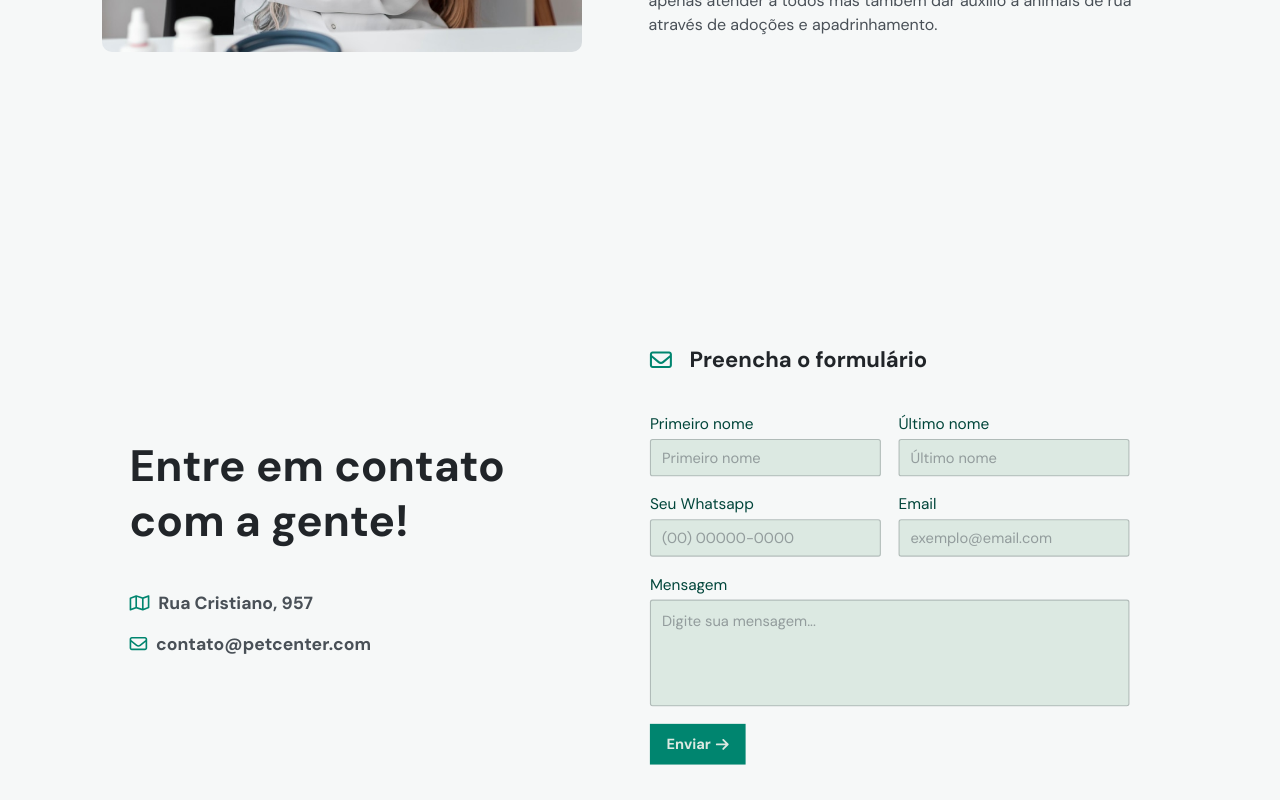
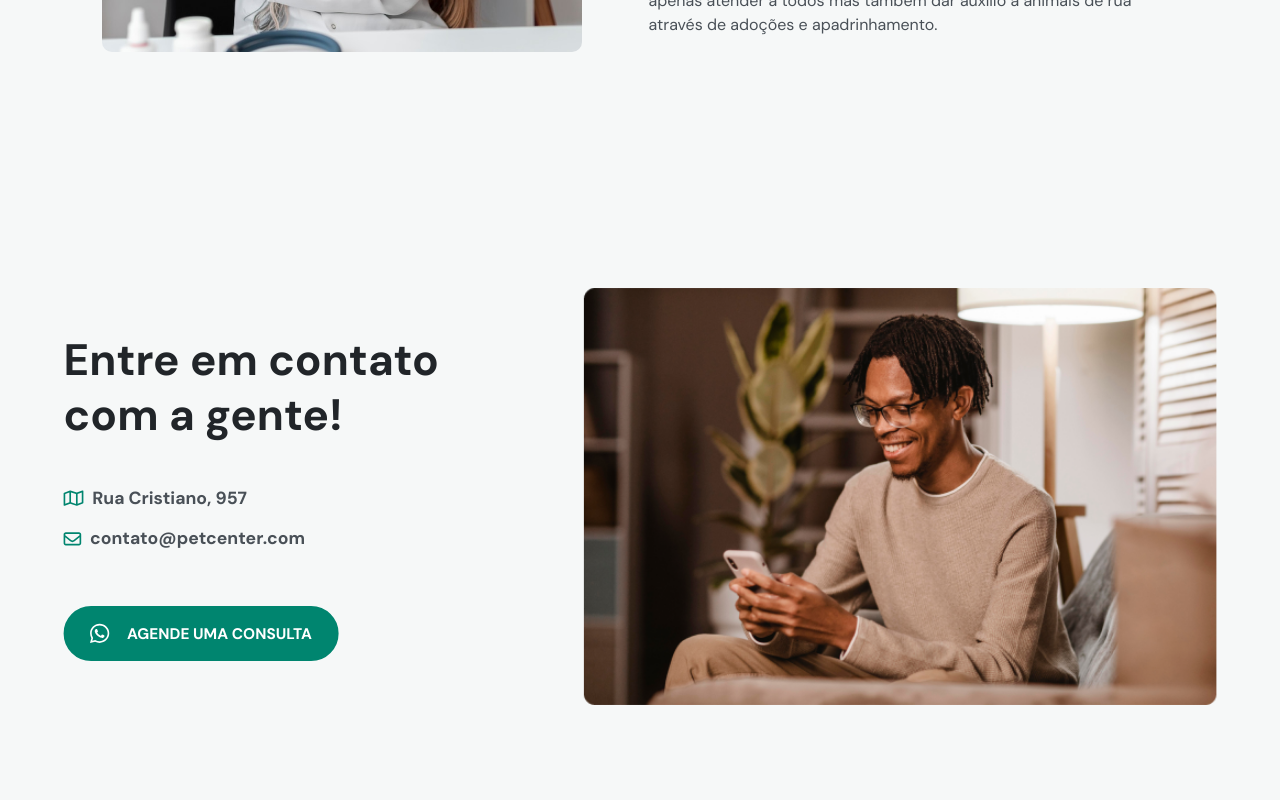
Before and after one commit to hamomgs/pet-center, a React (Create React App) app: page /home in a window 1280 px wide. Shown: the part 2080-2880 px from the top of the page. Built offline with nearby package versions, Linux system fonts and the light colour scheme.

Commit message:
💄 feat: Form removed and image added

```diff
--- a/src/components/Contact/index.js
+++ b/src/components/Contact/index.js
@@ -1,10 +1,12 @@
 import React from 'react'
 import * as S from './styles.js'
+import { FontAwesomeIcon } from '@fortawesome/react-fontawesome'
 import { faEnvelope, faMap } from '@fortawesome/free-regular-svg-icons'
-import { faArrowRight } from '@fortawesome/free-solid-svg-icons'
+import { faWhatsapp } from '@fortawesome/free-brands-svg-icons'
+import ContactImg from '../../assets/contact-image.png'
 
 export default function Contact() {
-  return (
+ return (
     <S.ContactSection>
       <S.ContactContainer>
         <S.Title>Entre em contato com a gente!</S.Title>
@@ -16,35 +18,12 @@ export default function Contact() {
           <S.Icon icon={faEnvelope}></S.Icon>
           contato@petcenter.com
         </S.P>
+        <S.ContactLink href='https://api.whatsapp.com/send?phone=5531978649999' title='Entre em contato pelo whatsapp'>
+            <FontAwesomeIcon icon={faWhatsapp} ></FontAwesomeIcon>
+            Agende uma consulta
+          </S.ContactLink>
       </S.ContactContainer>
-
-      <S.FormContainer onSubmit={e => e.preventDefault()}>
-        <S.FormTitle>
-          <S.Icon icon={faEnvelope}></S.Icon>
-          Preencha o formulário
-        </S.FormTitle>
-        <S.InputsContainer>
-          <S.Label for='firstName'>Primeiro nome
-          <S.Input type='text' id='firstName' name='firstName' placeholder='Primeiro nome' required /></S.Label>
-
-          <S.Label for='lastName'>Último nome
-          <S.Input type='text' id='lastName' name='lastName' placeholder='Último nome' required /></S.Label>
-
-          <S.Label for='whatsapp'>Seu Whatsapp
-          <S.Input mask='(99) 99999-9999' type='tel' id='whatsapp' name='whatsapp' placeholder='(00) 00000-0000' required /></S.Label>
-
-          <S.Label for='email'>Email
-          <S.Input type='email' id='email' name='email' placeholder='exemplo@email.com' required /></S.Label>
-
-          <S.Label for='message' className='textArea'> Mensagem
-          <S.Textarea id='message' placeholder='Digite sua mensagem...' minLength='20' maxLength='300' required /></S.Label>
-
-          <S.SendBtn>
-            Enviar
-            <S.Icon icon={faArrowRight} className='btnIcon'></S.Icon>
-          </S.SendBtn>
-        </S.InputsContainer>
-      </S.FormContainer>
+      <S.Image src={ContactImg} alt="Homem usando celular" />
     </S.ContactSection>
   )
 }
--- a/src/components/Contact/styles.js
+++ b/src/components/Contact/styles.js
@@ -1,5 +1,4 @@
 import styled from 'styled-components'
-import InputMask from 'react-input-mask'
 import { FontAwesomeIcon } from '@fortawesome/react-fontawesome'
 
 export const ContactSection = styled.section`
@@ -9,7 +8,7 @@ export const ContactSection = styled.section`
   gap: 68px;
   max-width: 1200px;
   margin: 0 auto;
-  padding: 150px 25px 0 25px;
+  padding: 150px 25px 150px 25px;
   transform: scale(1.1);
 `
 
@@ -18,10 +17,10 @@ export const ContactContainer = styled.div`
 `
 
 export const Icon = styled(FontAwesomeIcon)`
-  color: #00856F;
+  color: var(--primary-color);
 
   &.btnIcon {
-    color: #DCE9E2;
+    color: var(--secondary-color);
   }
 `
 
@@ -42,99 +41,32 @@ export const P = styled.p`
   padding-bottom: 16px;
 `
 
-export const FormContainer = styled.form`
+export const ContactLink = styled.a`
   display: flex;
-  flex-direction: column;
-  gap: 36px;
-  width: 455px;
-  padding: 50px 0;
-`
-
-export const FormTitle = styled.h3`
-  display: flex;
+  justify-content: center;
   align-items: center;
   gap: 16px;
-  font-size: 20px;
-  color: #212529;
-`
+  width: 250px;
+  height: 50px;
+  margin-top: 35px;
+  border: solid 2px var(--primary-color);
+  border-radius: 40px;
+  text-transform: uppercase;
+  font-size: 14px;
+  font-weight: bold;
+  color: #fff;
+  transition: all 0.5s ease;
+  background-color: var(--primary-color);
 
-export const InputsContainer = styled.div`
-  display: flex;
-  flex-wrap: wrap;
-  gap: 16px;
-`
+  :hover {
+    background-color: transparent;
+    color: var(--primary-color);
+  }
 
-export const Label = styled.label`
-  display: flex;
-  flex-direction: column;
-  gap: 5px;
-  width: 210px;
-  font-size: 14px;
-  color: #00453A;
-
-  &.textArea {
-    width: 356px;
-    height: 120px;
+  * {
+    font-size: 20px;
   }
 `
 
-export const Input = styled(InputMask)`
-  width: 100%;
-  height: 34px;
-  border: solid 0.6px #4950574D;
-  border-radius: 2.4px;
-  padding: 0 10px;
-  color: #212529;
-  background-color: #DCE9E2;
-
-  &::placeholder{
-    color: #49505780;
-  }
-
-  &:focus {
-    border-color: #00856F;
-  }
+export const Image = styled.img`
 `
-
-export const Textarea = styled.textarea`
-  width: 436px;
-  height: 100%;
-  resize: none;
-  border: solid 0.6px #4950574D;
-  border-radius: 2.4px;
-  padding: 10px;
-  color: #212529;
-  background-color: #DCE9E2;
-
-  &::-webkit-scrollbar {
-    width: 5px;
-  }
-
-  &::-webkit-scrollbar-track {
-    background: #DCE9E2;
-  }
-
-  &::-webkit-scrollbar-thumb {
-    background: #00856F;
-  }
-
-  &::placeholder{
-    color: #49505780;
-  }
-
-  &:focus {
-    border-color: #00856F;
-  }
-`
-
-export const SendBtn = styled.button`
-  display: flex;
-  align-items: center;
-  gap: 5px;
-  padding: 10px 15px;
-  border: none;
-  color: #DCE9E2;
-  font-weight: bold;
-  cursor: pointer;
-  background-color: #00856F;
-`
```
